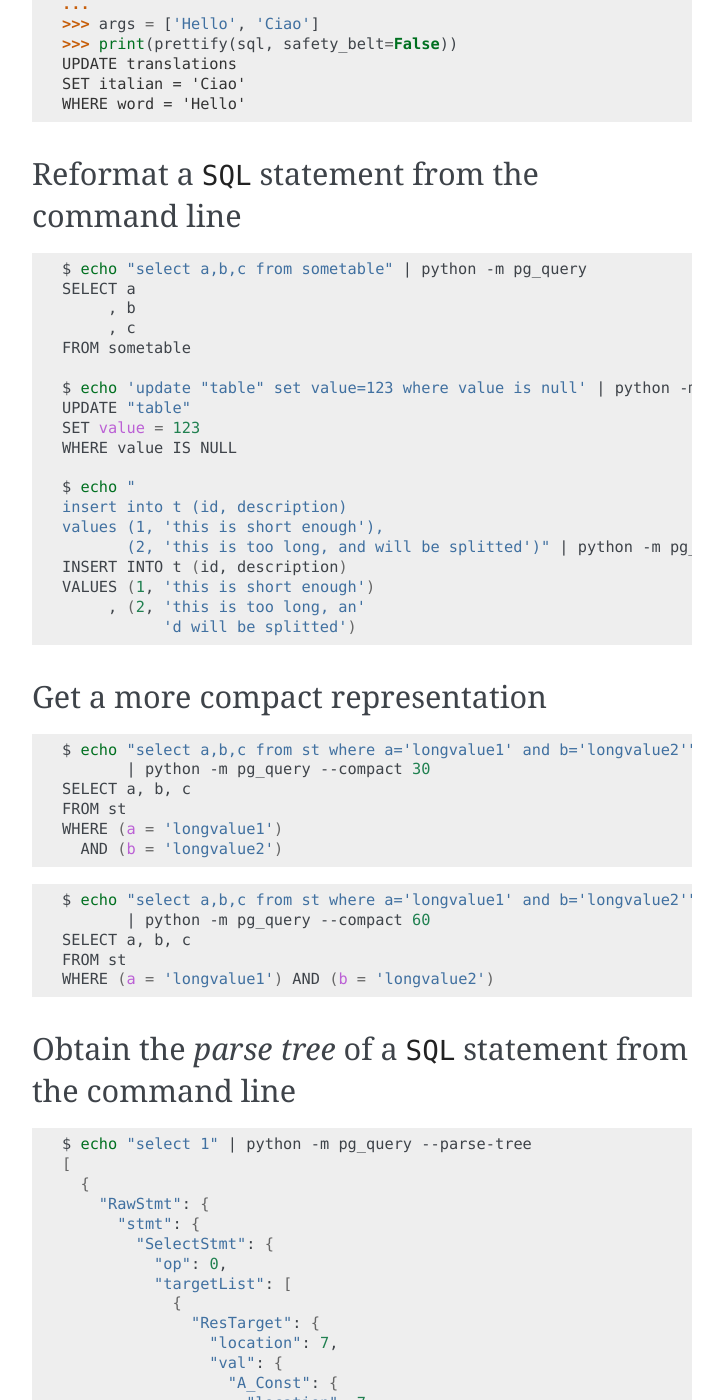
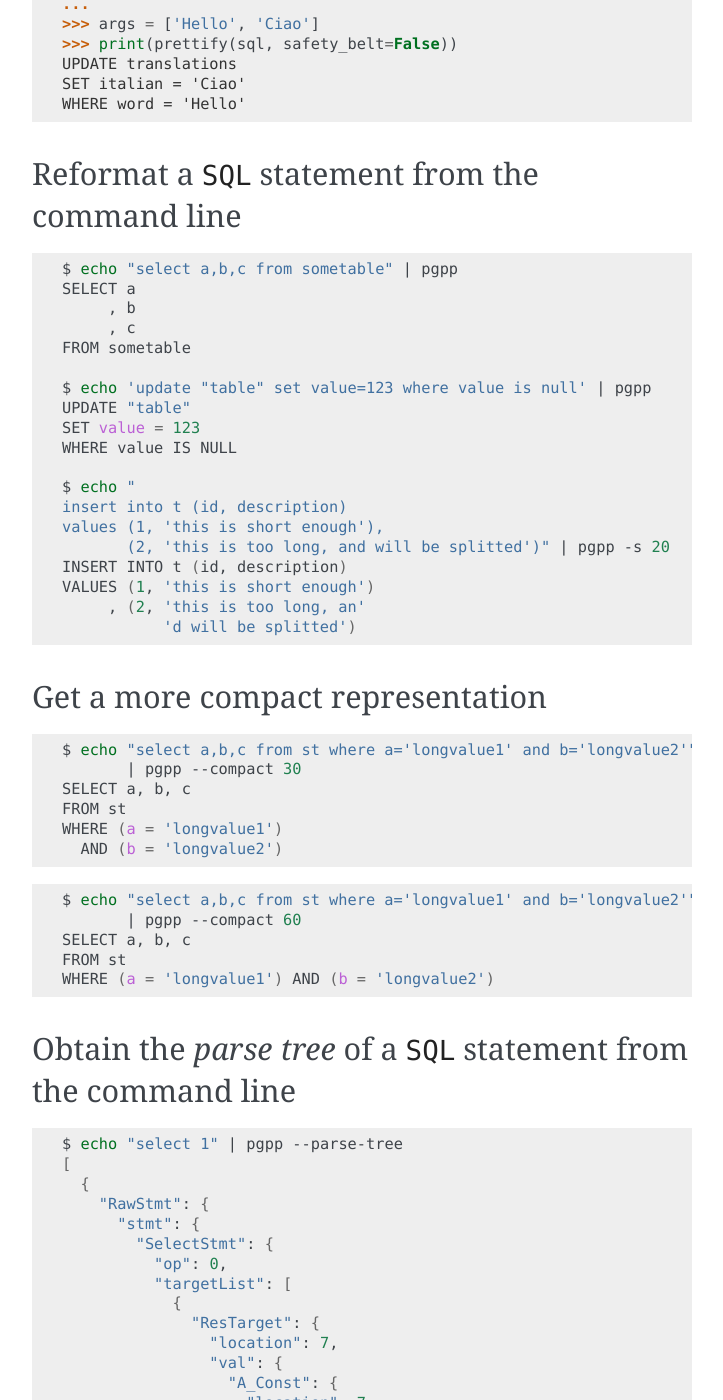
Before and after one commit to lelit/pglast, a Sphinx documentation site: the page built from docs/usage.rst, in a window 1280 px wide and 1400 px high, scrolled down 2098 px. Shown: the whole window, without its empty margins (388-1111 px from the left). Built offline with Sphinx 7.4.7, drawn with Linux system fonts in a browser that asks for light colours.

Commit message:
Install a "pgpp" CLI tool

```diff
--- a/README.rst
+++ b/README.rst
@@ -196,13 +196,13 @@ Examples of usage
 
 * Reformat a SQL statement\ [*]_ from the command line::
 
-   $ echo "select a,b,c from sometable" | python -m pg_query
+   $ echo "select a,b,c from sometable" | pgpp
    SELECT a
         , b
         , c
    FROM sometable
 
-   $ echo 'update "table" set value=123 where value is null' | python -m pg_query
+   $ echo 'update "table" set value=123 where value is null' | pgpp
    UPDATE "table"
    SET value = 123
    WHERE value IS NULL
@@ -210,7 +210,7 @@ Examples of usage
    $ echo "
    insert into t (id, description)
    values (1, 'this is short enough'),
-          (2, 'this is too long, and will be splitted')" | python -m pg_query -s 20
+          (2, 'this is too long, and will be splitted')" | pgpp -s 20
    INSERT INTO t (id, description)
    VALUES (1, 'this is short enough')
         , (2, 'this is too long, an'
--- a/docs/usage.rst
+++ b/docs/usage.rst
@@ -123,13 +123,13 @@ Reformat a ``SQL`` statement from the command line
 
 .. code-block:: shell
 
-   $ echo "select a,b,c from sometable" | python -m pg_query
+   $ echo "select a,b,c from sometable" | pgpp
    SELECT a
         , b
         , c
    FROM sometable
 
-   $ echo 'update "table" set value=123 where value is null' | python -m pg_query
+   $ echo 'update "table" set value=123 where value is null' | pgpp
    UPDATE "table"
    SET value = 123
    WHERE value IS NULL
@@ -137,7 +137,7 @@ Reformat a ``SQL`` statement from the command line
    $ echo "
    insert into t (id, description)
    values (1, 'this is short enough'),
-          (2, 'this is too long, and will be splitted')" | python -m pg_query -s 20
+          (2, 'this is too long, and will be splitted')" | pgpp -s 20
    INSERT INTO t (id, description)
    VALUES (1, 'this is short enough')
         , (2, 'this is too long, an'
@@ -149,7 +149,7 @@ Get a more compact representation
 .. code-block:: shell
 
    $ echo "select a,b,c from st where a='longvalue1' and b='longvalue2'" \
-          | python -m pg_query --compact 30
+          | pgpp --compact 30
    SELECT a, b, c
    FROM st
    WHERE (a = 'longvalue1')
@@ -158,7 +158,7 @@ Get a more compact representation
 .. code-block:: shell
 
    $ echo "select a,b,c from st where a='longvalue1' and b='longvalue2'" \
-          | python -m pg_query --compact 60
+          | pgpp --compact 60
    SELECT a, b, c
    FROM st
    WHERE (a = 'longvalue1') AND (b = 'longvalue2')
@@ -168,7 +168,7 @@ Obtain the *parse tree* of a ``SQL`` statement from the command line
 
 .. code-block:: shell
 
-   $ echo "select 1" | python -m pg_query --parse-tree
+   $ echo "select 1" | pgpp --parse-tree
    [
      {
        "RawStmt": {
--- a/setup.py
+++ b/setup.py
@@ -89,4 +89,8 @@ setup(
             'readme_renderer',
         ]
     },
+    entry_points="""\
+    [console_scripts]
+    pgpp = pg_query.__main__:main
+    """,
 )
```
Also changed, not shown: 1 other file.
